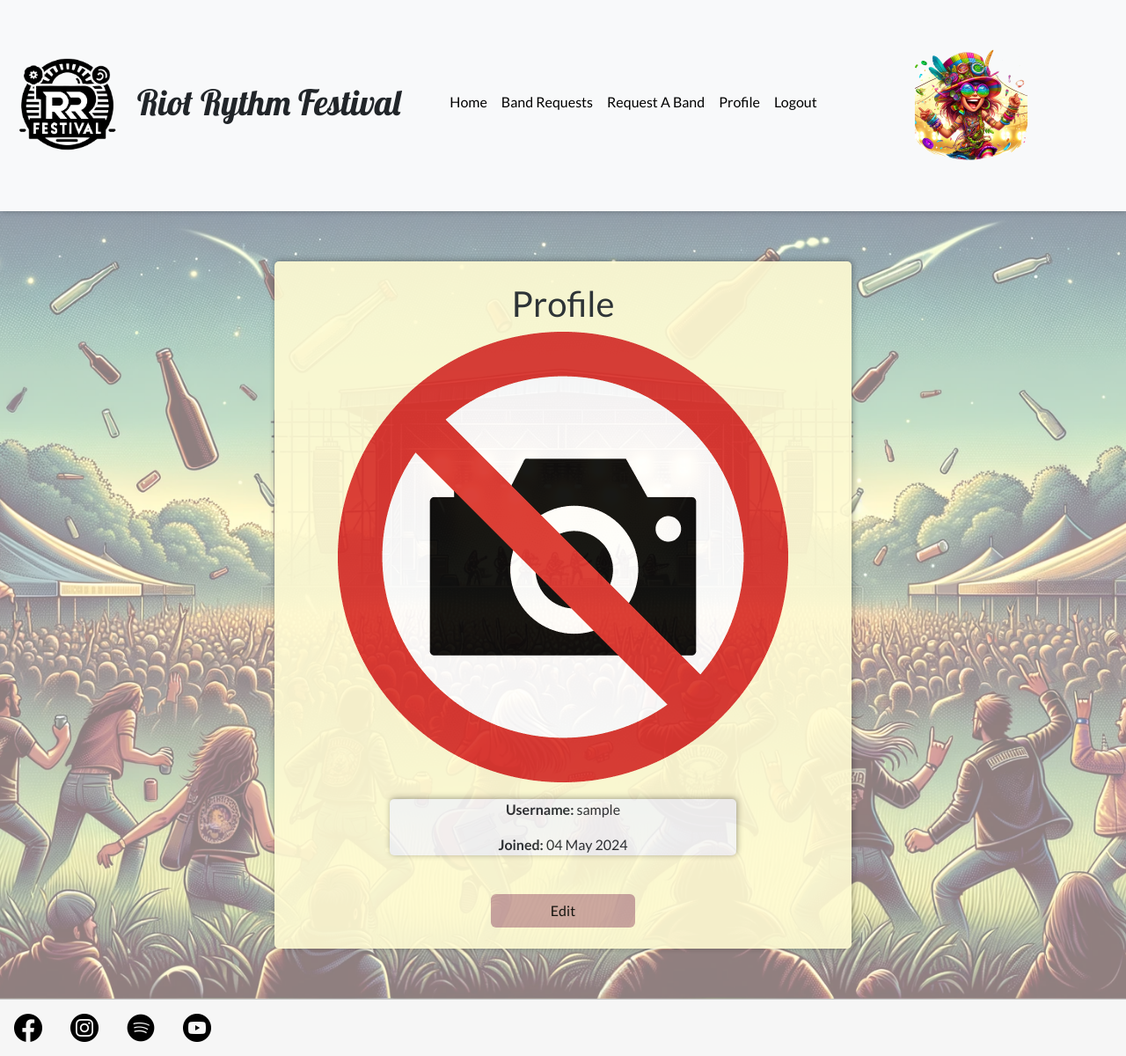
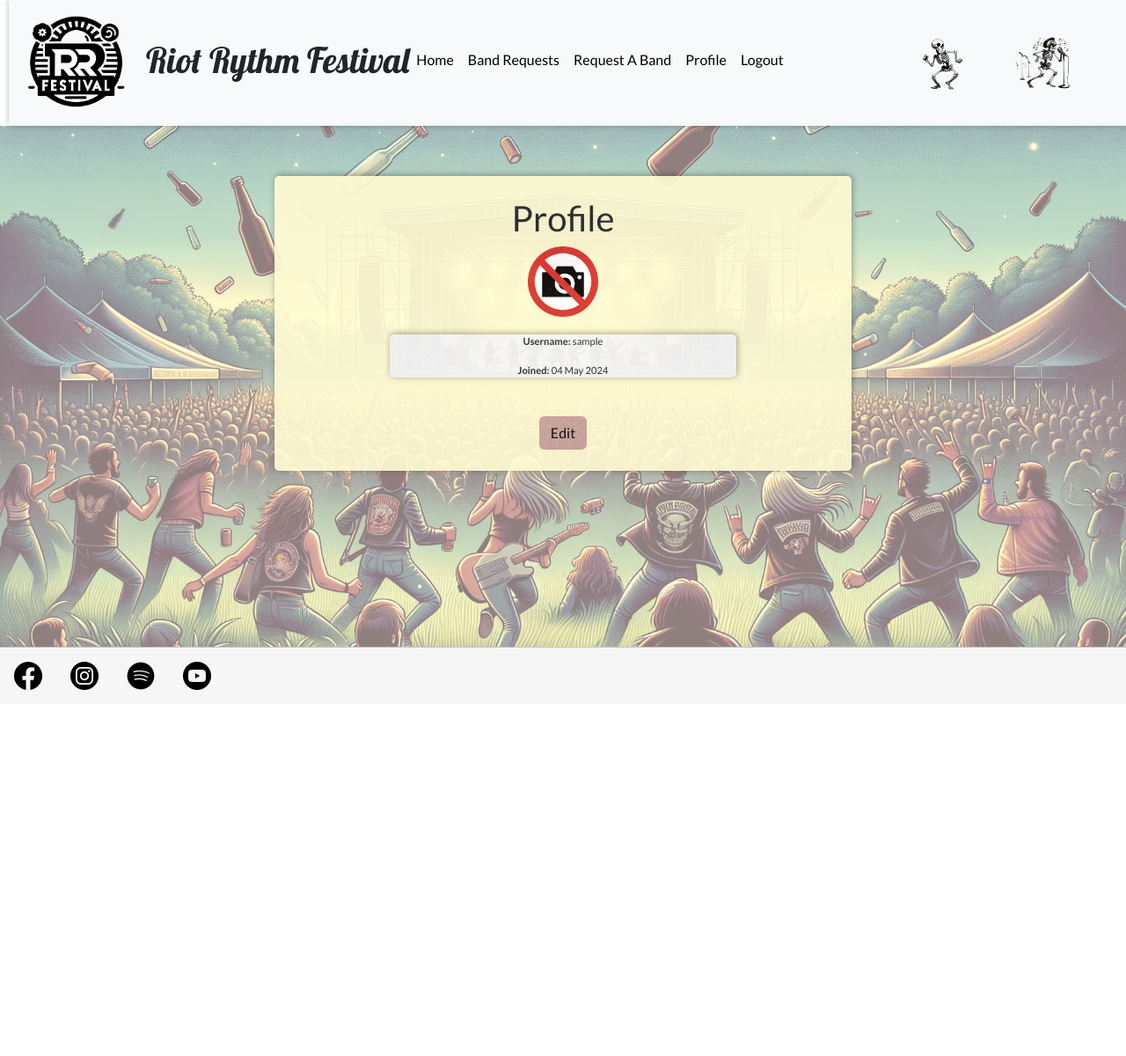
Before and after one commit to JorgenDIF/PP4-Riot-Rythm-Festival, a Django app: page /profiles/edit/1/ in a window 1280 px wide. Shown: the whole page at 88% size. After the commit the page ends 784 px from the top, so only its background shows below. Run offline with Django 4.2, Linux system fonts and the light colour scheme; the visitor is signed in with stand-in values (Sample User, id 1); data comes from the database, SQL or seed files in the repository; parts of the project's set-up code (start-up, migrations or seed data) failed here and were passed over; some libraries are stand-ins or nearby versions.

Commit message:
feat: Enhance header with additional images and refine navbar for iPad
Added two new images to the website header to enrich visual engagement. Adjusted media queries for the navbar to ensure optimal display and usability on iPad devices.

These updates improve the aesthetic appeal and functionality of the site across devices, particularly enhancing user experience on tablets.

```diff
--- a/bands/templates/bands/band_bank.html
+++ b/bands/templates/bands/band_bank.html
@@ -1,10 +1,10 @@
 {% extends "base.html" %}
 
-{% block title%}Band Bank{% endblock %}
+{% block title%}Band Requests{% endblock %}
 
 {% block content %}
-<div class="container form text-center "><h1 >
-    Band Bank
+<div class="container landing text-center "><h1 >
+    Band Requests
 </h1> <p>Click the images for more detail and to like a request.
     Click your own bands requests to edit or delete them.
 </p> </div>
--- a/home/templates/home/index.html
+++ b/home/templates/home/index.html
@@ -31,7 +31,8 @@
         <p>🤘 <strong>Engage with Us: </strong>Jump into our Band Requests section to support your favorite bands. Your engagement directly shapes the festival's lineup. Participate by liking requests and adding to the festival buzz!</p>
         <p>😎 <strong>Take the Lead: </strong> Can't spot your favorite band? Add them to our lineup by making a request in the 'Request A Band' section. We’re open to all genres, from rock legends to indie icons. Share your musical tastes with us!</p>
         <p>🎤 <strong>Keep Updated:</strong> Don’t miss out on the Riot Rhythm Festival coming to Stockholm. Stay tuned for all the latest updates on dates and venues. Register and log in now to access full features, start liking bands, make requests, and engage deeply with our festival's planning.</p>
-        <p>🔊<strong>Let’s Get Loud! Bring the Noise!:</strong>  Help us bring the noise by supporting your favorite bands. The more you interact in the Band Requests section, the more dynamic and exciting the festival will be. Your actions bring bands one step closer to our stage. Together, let’s make the Riot Rhythm Festival unforgettable!</p>
+        <p>🔊 <strong>Let’s Get Loud! Bring the Noise!:</strong>  Help us bring the noise by supporting your favorite bands. The more you interact in the Band Requests section, the more dynamic and exciting the festival will be. Your actions bring bands one step closer to our stage. Together, let’s make the Riot Rhythm Festival unforgettable!</p>
+        <p>🚧 <strong>Stay Tuned!</strong>This site is under construction. Visit frequently for updates on tickets and location as we prepare for the Riot. Be part of the action and don't miss a beat!</p>
     </div>
 </section>
 {% endblock %}
--- a/profiles/templates/profiles/profile.html
+++ b/profiles/templates/profiles/profile.html
@@ -25,11 +25,11 @@
                 {% endif %}
             </div>
                 {% if request.user == profile.user %}
-                    <button id="myBtn" class="btn btn-festival w-25 mt-4">Edit</button>
+                    <button id="myBtn" class="btn btn-festival w-30 mt-4">Edit</button>
                 {% endif %}
             </div>
             <!-- The Modal -->
-            <div id="myModal" class="modal mt-5">
+            <div id="myModal" class="modal">
                 <!-- Modal content -->
                 <div class="modal-content container">
                     <span class="close fs-1 pe-2">&times;</span>
@@ -39,7 +39,7 @@
                         {{ form|crispy }}
                         {{ form.media }}
                         <div class="d-flex justify-content-center">
-                            <button type="submit" class="btn btn-primary w-25">Edit</button>
+                            <button type="submit" class="btn btn-festival w-30">Edit</button>
                         </div>
                     </form>
                 </div>
--- a/static/css/base.css
+++ b/static/css/base.css
@@ -82,12 +82,22 @@ footer {
 .navbar {
     background-color: var(--off-white);
     box-shadow: var(--small-box-shadow);
+    margin-left: 10px;
 }
 
 header {
     position: sticky;
     top: 0;
     z-index: 1020;
+}
+
+.skeleton-img {
+    width: 4rem;
+    margin-right: 50px;
+}
+
+#navbarNav {
+    margin-left: 250px;
 }
 
 a.nav-link {
@@ -104,7 +114,7 @@ img.logo {
     font-weight: 500;
 }
 
-
+/* Form */
 .form {
     width: 60%;
     margin: 3% auto;
@@ -113,10 +123,7 @@ img.logo {
     border-radius: 5px;
 }
 
-.visitor-img {
-    width: 8rem;
-    margin: 0 auto;
-}
+
 /* Landing Page */
 .landing {
 
@@ -167,63 +174,18 @@ img.logo {
     align-items: center;
 }
 
-/*@media screen and  (min-width: 62.5em) {
-    .band-img {
-       width: 40%;
-       margin: 0 auto;
-    }
+/* Profile */
 
-    .band-details {
-        width: 60%;
-    }
-
-/* Profiles */
-/*
-.profile.img {
+.profile img {
     width: 200px;
-    margin: 0 auto;
-}
-
-.profile.img img {
-    width: 100%;
-    border-radius: 8px;
+    border-radius: 2rem;
 
 }
 
-.profile {
-    display: flex;
-    flex-direction: column;
-    justify-content: center;
-
-
+#myModal {
+  margin-top: 250px;
 }
 
-.info {
-    width: 100%;
-    text-align: center;
-}
-
-@media screen and (min-width:40em) {
-    .form {
-        width: 50%;
-    }
-
-    .img-container {
-        flex-direction: row;
-        width: 29%;
-    }
-}
-
-@media screen and (min-width: 62.5em) {
-    .profile {
-        flex-direction: row;
-    }
-
-    .info {
-        width: 30%;
-    }
-}
-*/
 
 @media screen and (max-width: 600px) {
     .form {
@@ -242,4 +204,30 @@ img.logo {
         font-size: 0.8rem;
     }
 
+    .profile img {
+        width: 100px;
+    }
+
 }
+@media screen and (max-width: 1300px) {
+    #navbarNav {
+        margin-left: 0;
+    }
+
+    .form h1 {
+        font-size: 1.2rem;
+    }
+
+    .form h2 {
+        font-size: 1rem;
+    }
+
+    .form p {
+        font-size: 0.7rem;
+    }
+
+    .profile img {
+        width: 80px;
+    }
+
+}
--- a/templates/includes/header.html
+++ b/templates/includes/header.html
@@ -11,7 +11,7 @@
             <span class="navbar-toggler-icon"></span>
           </button>
           <!-- Navbar links -->
-          <div class="m-5 collapse navbar-collapse" id="navbarNav">
+          <div class="collapse navbar-collapse" id="navbarNav">
             <ul class="navbar-nav me-auto mb-2">
               <li class="nav-item">
                 <a class="nav-link {% if url_name == 'home' %}active{% endif %}" aria-current="page" href="{% url 'home' %}">Home</a>
@@ -43,7 +43,9 @@
 
               {% endif %}
             </ul>
-            <img class="visitor-img d-none d-lg-block" src="{% static 'images/festival-visitor.png' %}" alt="visitor-img">
+
+            <img class="skeleton-img d-none d-lg-block" src="{% static 'images/skeleton-dance-.webp' %}" alt="skeleton-img">
+            <img class="skeleton-img d-none d-lg-block" src="{% static 'images/singing-skeleton-.webp' %}" alt="skeleton-img">
           </div>
 
         </div>
```
Also changed, not shown: bands/templates/bands/band_detail.html (+11 -11 lines), static/images/RRfest.png (deleted), static/images/festival-visitor.png (deleted), static/images/flames-skele.png (deleted), static/images/flames-skeleton.png (deleted), static/images/flames-skeleton1.png (deleted), static/images/logo-riot-r.png (deleted), static/images/logo-riot.png (deleted), static/images/rrbaackgound2.webp (deleted), static/images/rrbakckground.webp (deleted), static/images/singing-skeleton-.webp (added), static/images/skeleton-dance-.webp (added), static/images/skeleton-dance.webp (added).
